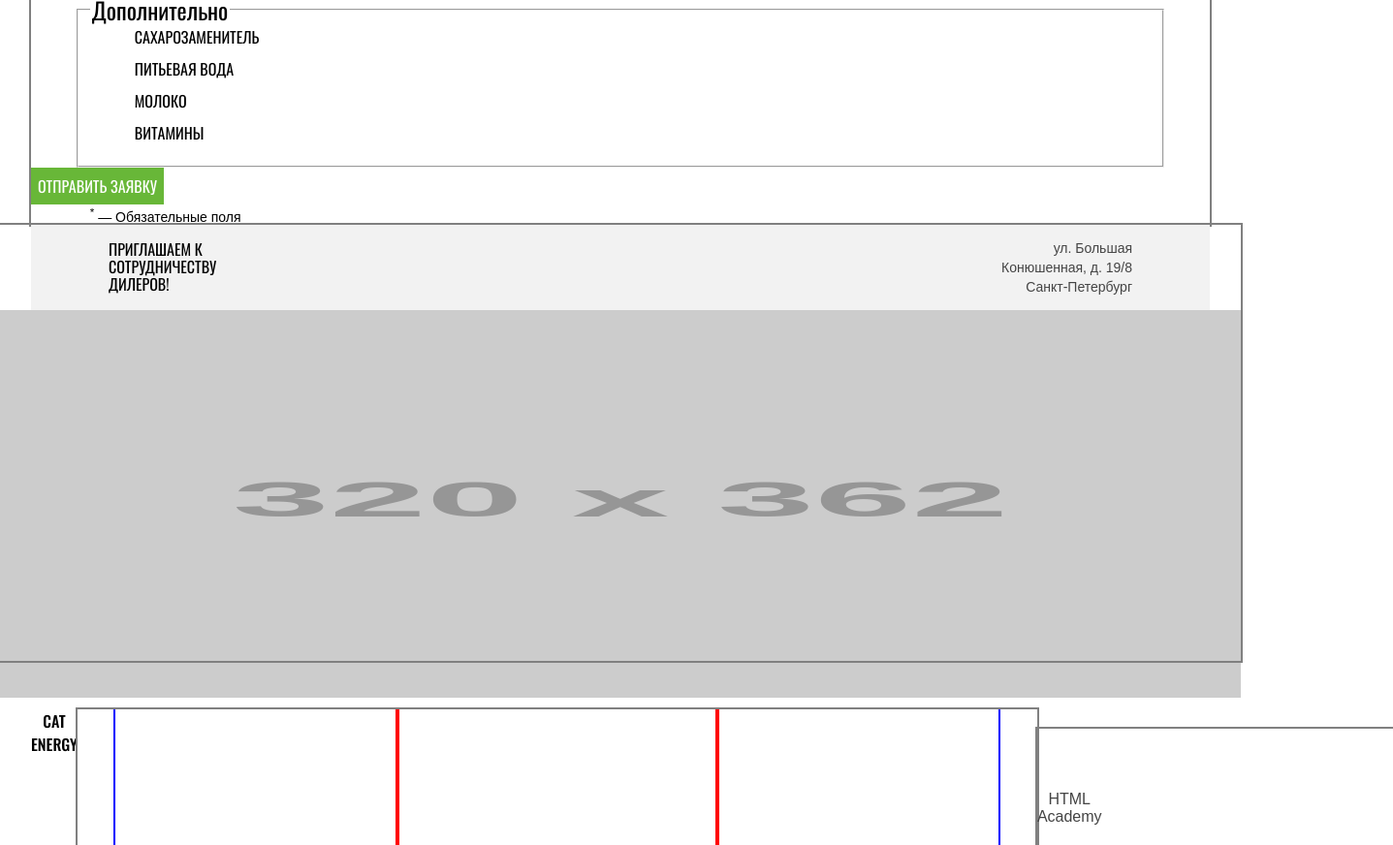
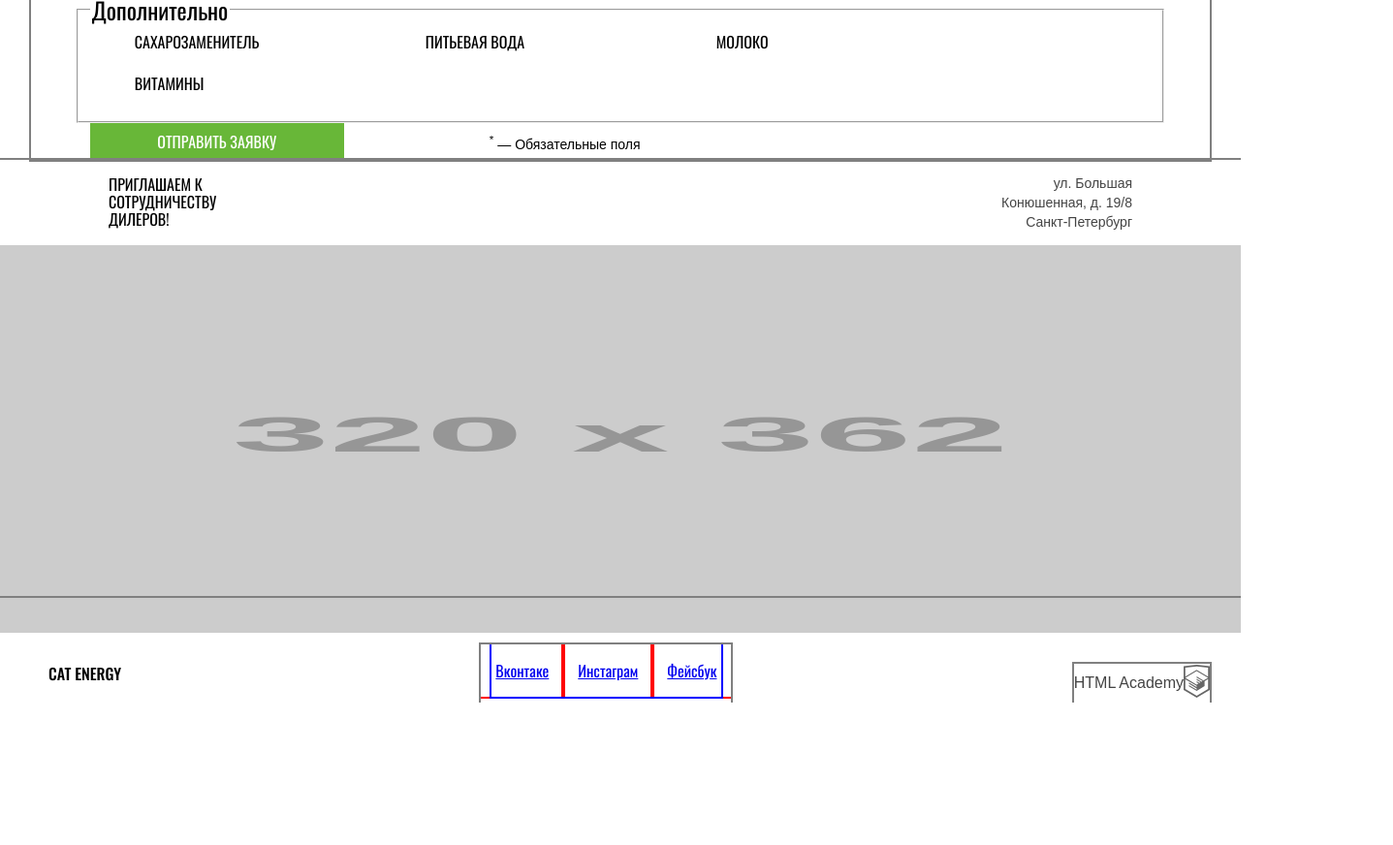
Before and after one commit to IvanLysukhin/1482089-cat-energy-21, a website: page source/form.html in a window 1280 px wide. Shown: the part 843-1715 px from the top of the page at 97% size, 1437 px wide, since content can reach past the window. After the commit the page ends 1568 px from the top, so only its background shows below. Drawn offline with nearby package versions, Linux system fonts and the light colour scheme; files that its build step writes are made by us from their sources; placeholder pictures from the web are drawn by us.

Commit message:
Сетка дополнительной формы и блока с кнопкой

```diff
--- a/source/form.html
+++ b/source/form.html
@@ -104,40 +104,38 @@
             </li>
           </ul>
         </fieldset>
-        <button class="button" type="submit">Отправить заявку</button>
-        <p class="form-box__text form-box__text--necessarily"><sup>*</sup> — Обязательные поля</p>
+        <div class="form-box__button-box">
+          <button class="button form-box__button" type="submit">Отправить заявку</button>
+          <p class="form-box__text form-box__text--necessarily"><sup>*</sup> — Обязательные поля</p>
+        </div>
       </form>
       <section class="contacts">
         <h2 class="visually-hidden">Контакты</h2>
-        <div class="contacts__box contacts__box--back-grey">
-          <p class="contacts__text">приглашаем к сотрудничеству дилеров!</p>
-          <p class="contacts__address">ул. Большая Конюшенная, д. 19/8 Санкт-Петербург</p>
+        <div class="contacts__wrapper">
+          <div class="contacts__box">
+            <p class="contacts__text">приглашаем к сотрудничеству дилеров!</p>
+            <p class="contacts__address">ул. Большая Конюшенная, д. 19/8 Санкт-Петербург</p>
+          </div>
         </div>
         <img class="contacts__map" src="https://via.placeholder.com/320x362" width="320" height="362" alt="ул. Большая Конюшенная, д. 19/8 Санкт-Петербург">
       </section>
       <footer class="page-footer">
-        <div class="page-footer__title"><a class="headline" href="index.html">Cat energy</a></div>
+        <div class="page-footer__title"><a class="page-footer--link headline" href="index.html">Cat energy</a></div>
         <div class="page-footer__social social">
           <ul class="social__list">
             <li class="social__item">
               <a class="social__link" href="https://vk.com" aria-label="Вконтакте">
-                <svg>
-                  <path d="" />
-                </svg>
+                Вконтаке
               </a>
             </li>
             <li class="social__item">
               <a class="social__link" href="https://www.instagram.com" aria-label="Instagram">
-                <svg>
-                  <path d="" />
-                </svg>
+                Инстаграм
               </a>
             </li>
             <li class="social__item">
               <a class="social__link" href="https://ru-ru.facebook.com/" aria-label="Facebook">
-                <svg>
-                  <path d="" />
-                </svg>
+                Фейсбук
               </a>
             </li>
           </ul>
@@ -145,8 +143,8 @@
         <div class="copyright">
           <a class="copyright__link" href="https://up.htmlacademy.ru/adaptive/21">HTML Academy</a>
           <a class="copyright__link " href="https://up.htmlacademy.ru/adaptive/21">
-            <svg class="copyright__pic">
-              <path d="" />
+            <svg width="27" height="34" viewBox="0 0 27 34" fill="none" xmlns="http://www.w3.org/2000/svg">
+              <path d="M13.6426 0.0157537L13.5 0L0 1.40733V26.0129L13.5 34L27 26.0129V1.40733L13.6426 0.0157537ZM25.2344 25.0151L13.5 31.9573L1.76561 25.0151V14.9293L13.4507 21.8451L13.4701 23.0984L5.45351 18.3548L5.44295 19.5801L13.4894 24.3885L13.5088 25.675L5.46408 20.9174L5.45351 22.1427L13.5 26.9511L21.6239 22.1182V20.8929V16.909L25.2432 14.7595L25.2344 25.0151ZM25.2344 13.4519L22.0147 15.3319L20.5325 16.2071L13.4666 12.0201L13.456 13.2454L19.4957 16.818L19.4429 16.8495L19.3126 16.9247L18.4536 17.4166L13.4666 14.4689L13.456 15.6942L17.3921 18.0222L16.4591 18.6314L16.438 18.6436L13.4666 16.902L13.456 18.1273L15.4029 19.2615L13.4155 20.4483L1.7973 13.5762L13.4349 6.61831L25.2344 13.4519ZM25.2344 12.2266L13.4401 5.31075L1.76561 12.2196V2.9897L13.5 1.76442L25.2344 2.9897V12.2266Z" fill="#666666"/>
             </svg>
           </a>
         </div>
--- a/source/less/blocks/additionally-form.less
+++ b/source/less/blocks/additionally-form.less
@@ -1,7 +1,23 @@
+.additionally-form__list {
+  display: flex;
+  flex-direction: column;
+  @media (min-width: @tablet-width) {
+    flex-direction: row;
+    flex-wrap: wrap;
+  }
+}
+
 .additionally-form__item {
   margin-bottom: 15px;
+  @media (min-width: @tablet-width) {
+    flex-basis: 200px;
+    margin-right: 100px;
+  }
 }
 
 .additionally-form--label {
+  display: block;
   padding-left: 46px;
+  padding-top: 5px;
+  padding-bottom: 5px;
 }
--- a/source/less/blocks/form-box.less
+++ b/source/less/blocks/form-box.less
@@ -44,4 +44,25 @@
   font-size: 14px;
   line-height: 16px;
   text-transform: none;
+  flex-grow: 1;
 }
+
+.form-box__button-box {
+  display: flex;
+  flex-direction: column;
+  align-items: center;
+
+  @media (min-width: @tablet-width) {
+    .wrapper (90%);
+    flex-direction: row;
+  }
+}
+
+.form-box__button {
+  width: 100%;
+  @media (min-width: @tablet-width) {
+    flex-basis: 372px;
+    margin-right: 150px;
+    flex-grow: 1;
+  }
+}
```
